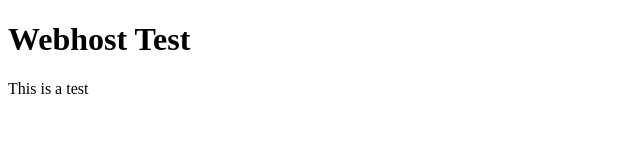
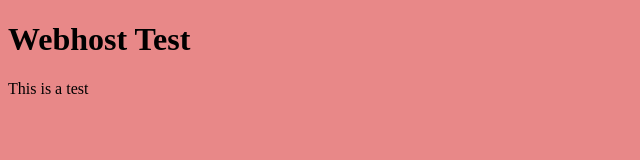
Before and after one commit to ADiggins/WebHostTest, a plain HTML site: page index.html in a window 1280 px wide. Shown: the whole page, without its empty margins (0-640 px from the left). Drawn offline with Linux system fonts and the light colour scheme.

Commit message:
Creation of shared.css
creation of shared.css + testing a change to the web deployment

```diff
--- a/index.html
+++ b/index.html
@@ -4,6 +4,7 @@
     <meta charset="UTF-8">
     <meta name="viewport" content="width=device-width, initial-scale=1.0">
     <title>Web Host Test</title>
+    <link rel="stylesheet" href="shared.css">
 </head>
 <body>
     <h1>Webhost Test</h1>
--- /dev/null
+++ b/shared.css
@@ -0,0 +1,3 @@
+html {
+    background-color: rgb(232, 136, 136);
+}
```
